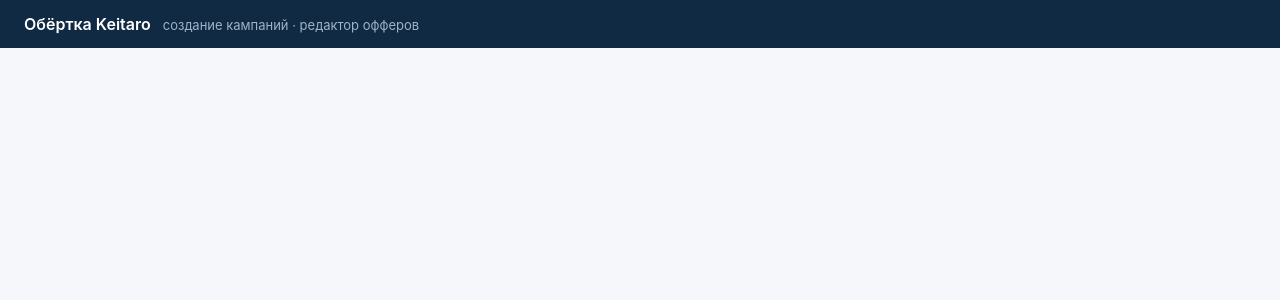
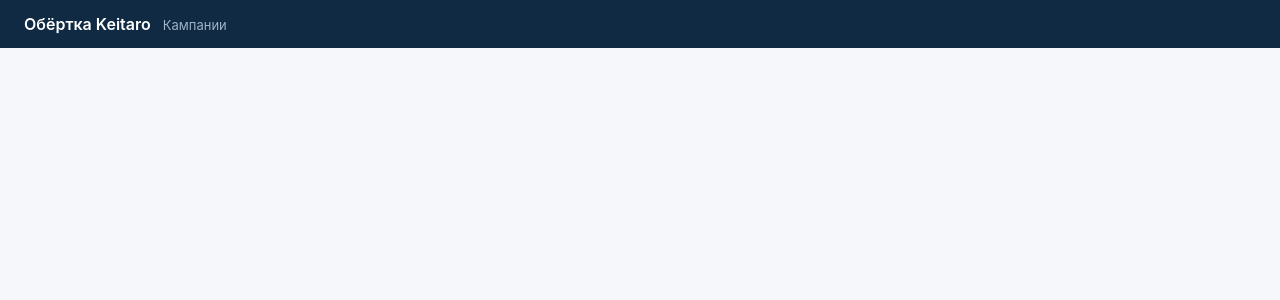
Before and after one commit to Artyomka1586/eto_legko_final_test, a FastAPI app: template app/web/templates/base.html in a window 1280 px wide. Shown: the top 300 px of the page. Run offline with FastAPI, Linux system fonts and the light colour scheme; the template is opened without the code that fills it, so the values that code supplies are empty; some libraries are stand-ins or nearby versions.

Commit message:
Хлебные крошки: Кампании / редактор офферов

```diff
--- a/app/web/static/style.css
+++ b/app/web/static/style.css
@@ -17,6 +17,11 @@ body {
 }
 .topnav a { color: #fff; font-weight: 600; text-decoration: none; }
 .topnav .muted { color: #9fb3c8; font-size: 13px; }
+
+.crumbs { display: flex; gap: 8px; align-items: center; font-size: 13px; color: #9fb3c8; }
+.crumbs a { color: #bcd0e6; text-decoration: none; font-weight: 400; }
+.crumbs a:hover { color: #fff; text-decoration: underline; }
+.crumbs .sep { opacity: 0.45; }
 
 .container { max-width: 960px; margin: 0 auto; padding: 24px 16px 64px; }
 
--- a/app/web/templates/base.html
+++ b/app/web/templates/base.html
@@ -11,7 +11,9 @@
 <body>
 <nav class="topnav">
   <a href="/">Обёртка Keitaro</a>
-  <span class="muted">создание кампаний · редактор офферов</span>
+  <span class="crumbs">
+    {% block crumbs %}<span>Кампании</span>{% endblock %}
+  </span>
 </nav>
 <main class="container">
 {% block content %}{% endblock %}
--- a/app/web/templates/editor.html
+++ b/app/web/templates/editor.html
@@ -1,5 +1,6 @@
 {% extends "base.html" %}
 {% block title %}{{ campaign.name }} — редактор{% endblock %}
+{% block crumbs %}<a href="/">Кампании</a><span class="sep">/</span><span>редактор офферов</span>{% endblock %}
 {% block content %}
 <div class="editor-head">
   <div>
```
